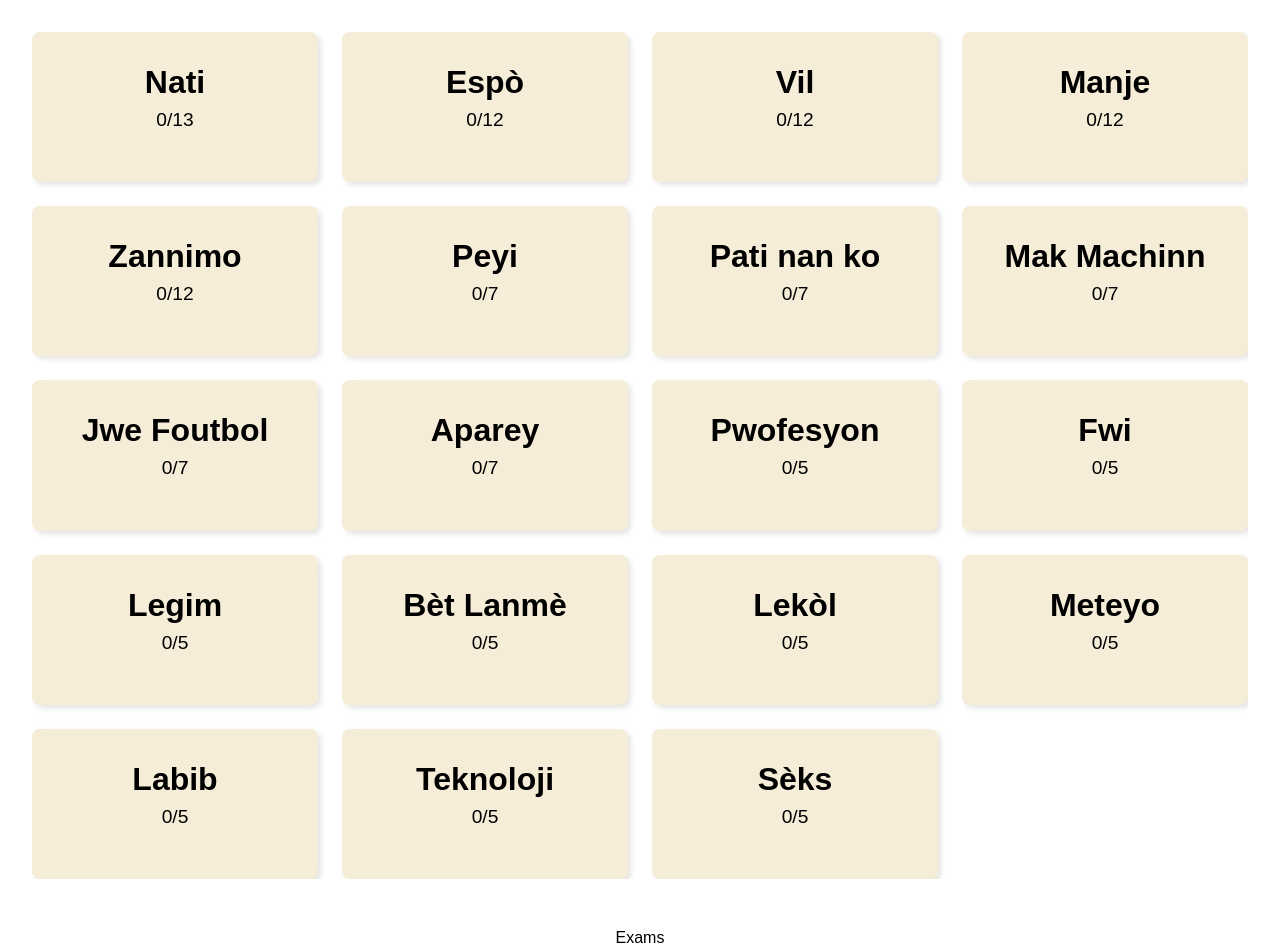
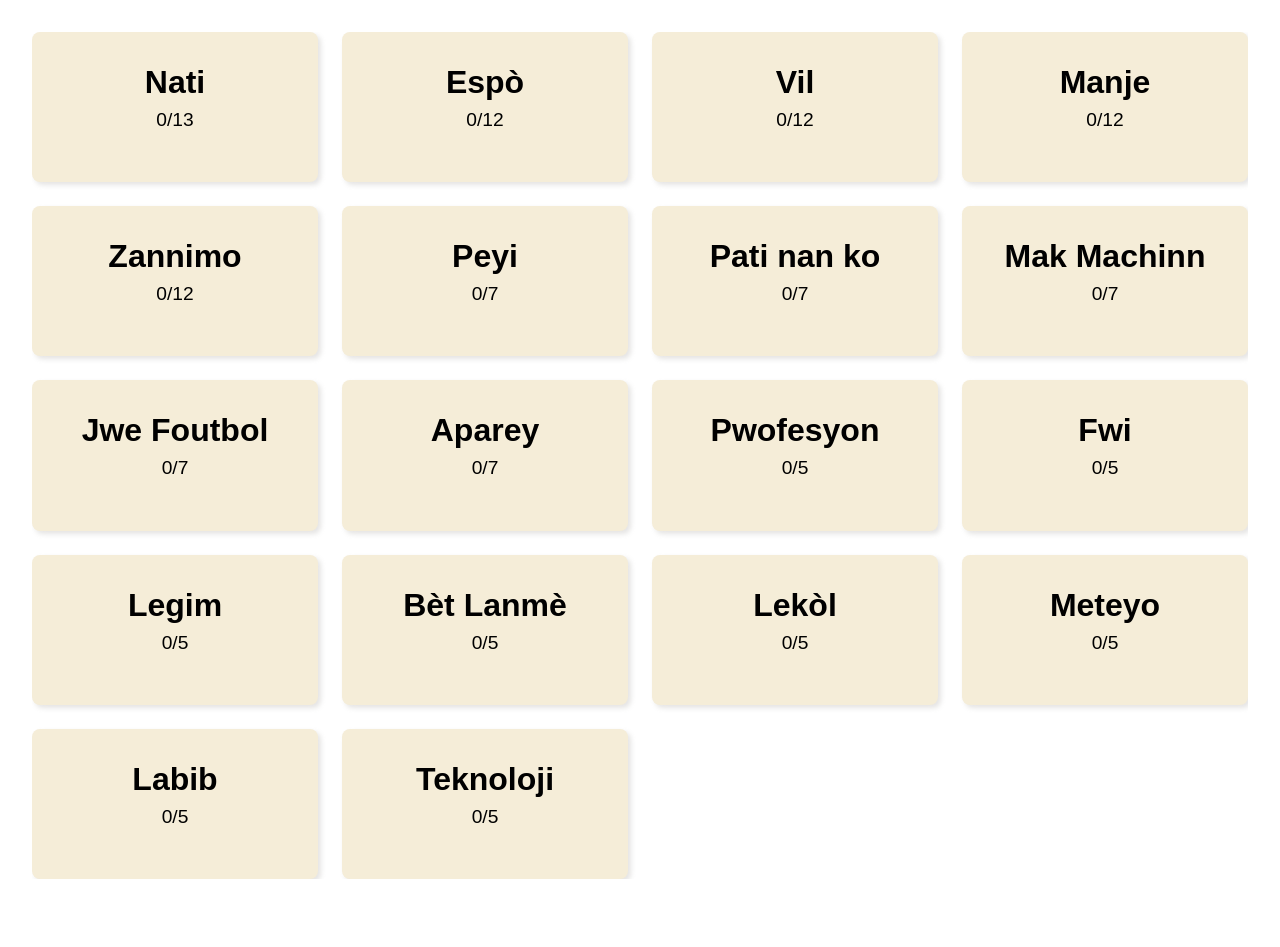
Before and after one commit to louvenslouis/mokwaze, a React (Create React App) app: page /mokwaze/category in a window 1280 px wide. Shown: the top 947 px of the page. After the commit the page ends 911 px from the top, so only its background shows below. Built offline with nearby package versions, Linux system fonts and the light colour scheme.

Commit message:
version 0.1

```diff
--- a/public/index.html
+++ b/public/index.html
@@ -39,6 +39,5 @@
       To begin the development, run `npm start` or `yarn start`.
       To create a production bundle, use `npm run build` or `yarn build`.
     -->
-      <center><br/>Exams<br/>1300 Pts Minimum</center>
   </body>
 </html>
--- a/src/data/words.json
+++ b/src/data/words.json
@@ -225,16 +225,6 @@
         { "id": 135, "word": "aplikasyon", "level": 2, "length": 10, "hint": "Lojisyèl pou telefòn oswa òdinatè." },
         { "id": 136, "word": "robot", "level": 3, "length": 5, "hint": "Machin ki ka fè travay moun." }
       ]
-    },
-    {
-      "name": "Sèks",
-      "words": [
-        { "id": 137, "word": "kapòt", "level": 1, "length": 5, "hint": "mwayen pwoteksyon pou lè wap koke." },
-        { "id": 138, "word": "sòspwa", "level": 2, "length": 6, "hint": "remèd pou bann." },
-        { "id": 139, "word": "bakchat", "level": 3, "length": 7, "hint": "pozisyon lè w pran fi a pa dèyè." },
-        { "id": 140, "word": "tibèf", "level": 2, "length": 5, "hint": "sousad pati entim patenè a." },
-        { "id": 141, "word": "zonyon", "level": 3, "length": 6, "hint": "souse tou dèyè." }
-      ]
     }
   ]
 }
--- a/src/index.css
+++ b/src/index.css
@@ -6,9 +6,7 @@ body {
   background-color: white; /* White background */
 }
 
-html {
-  /* No specific height or overflow for html to allow scrolling */
-}
+
 
 code {
   font-family: source-code-pro, Menlo, Monaco, Consolas, 'Courier New',
```
